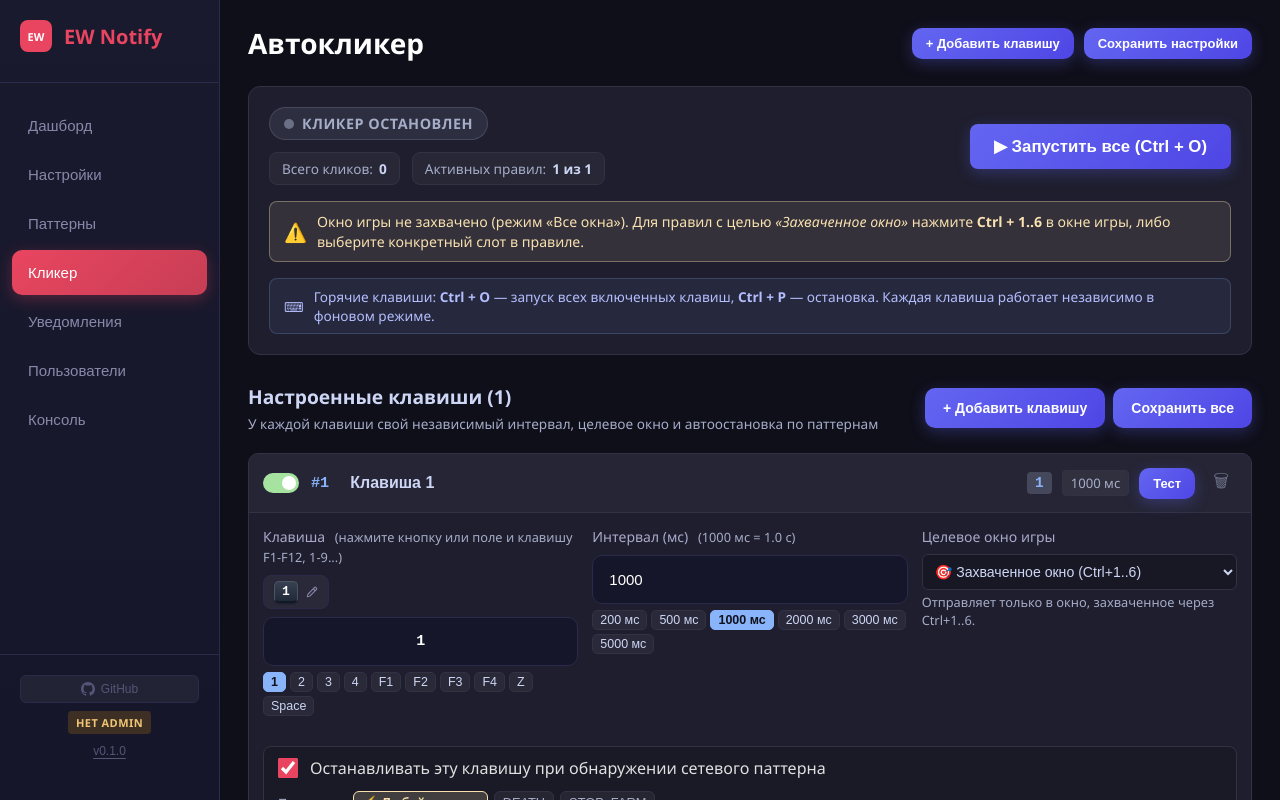
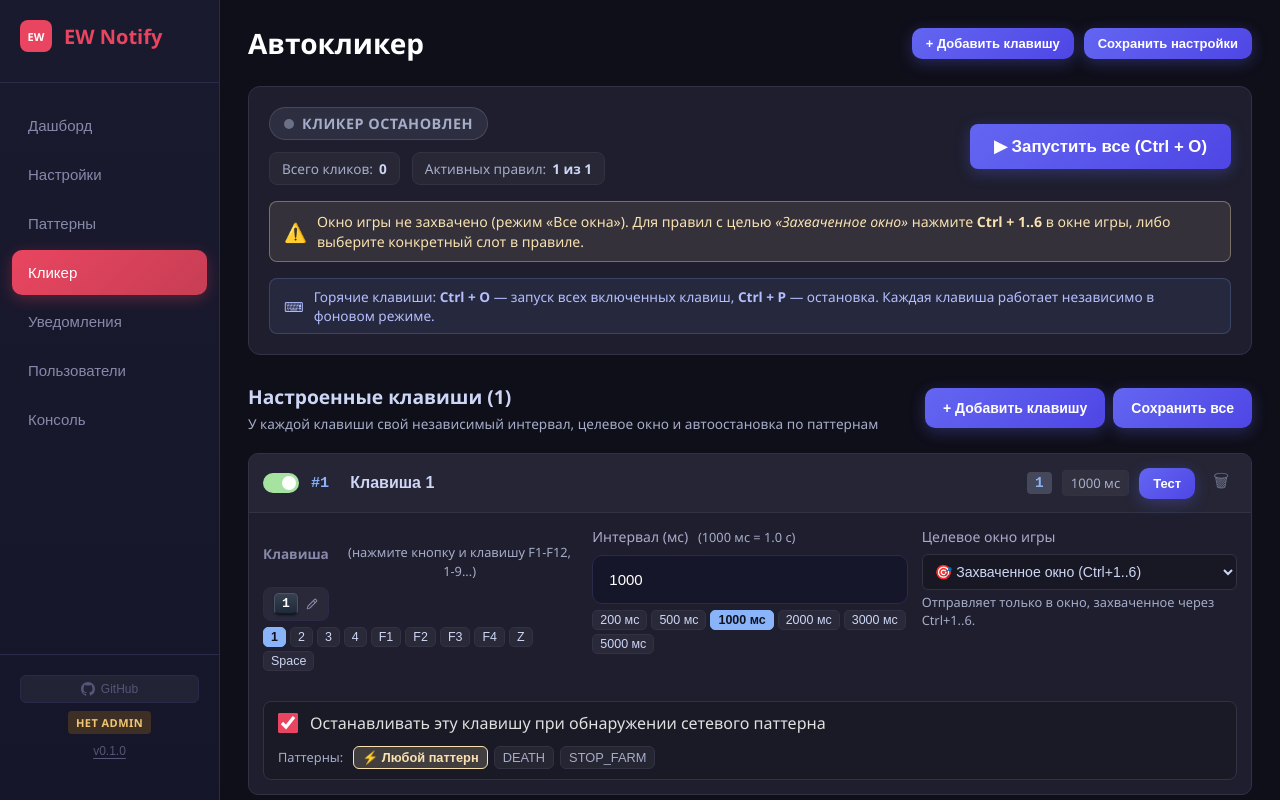
Before and after one commit to delio-no/ew-notify, a Svelte app: page / in a window 1280 px wide. Both pictures are taken after a click on the button "Кликер". Built offline with nearby package versions, Linux system fonts and the light colour scheme.

Commit message:
refactor(ui): remove redundant text input and keep only KeyRecorder in ClickerPage

```diff
--- a/src/components/pages/ClickerPage.svelte
+++ b/src/components/pages/ClickerPage.svelte
@@ -134,90 +134,6 @@
       rule.stop_patterns = rule.stop_patterns.filter((p) => p !== patName);
     } else {
       rule.stop_patterns = [...rule.stop_patterns, patName];
-    }
-  }
-
-  function handleKeyInput(e: KeyboardEvent, rule: ClickerRule) {
-    // Ignore standalone modifier presses
-    if (
-      ['Shift', 'Control', 'Alt', 'Meta'].includes(e.key) ||
-      ['ShiftLeft', 'ShiftRight', 'ControlLeft', 'ControlRight', 'AltLeft', 'AltRight', 'MetaLeft', 'MetaRight'].includes(e.code)
-    ) {
-      return;
-    }
-
-    e.preventDefault();
-    e.stopPropagation();
-
-    const code = e.code;
-    let keyName: string | null = null;
-
-    if (/^F([1-9]|1[0-9]|2[0-4])$/i.test(code)) {
-      keyName = code.toUpperCase();
-    } else if (code.startsWith('Key')) {
-      keyName = code.slice(3).toUpperCase();
-    } else if (code.startsWith('Digit')) {
-      keyName = code.slice(5);
-    } else if (code.startsWith('Numpad') && code.length === 7 && !isNaN(Number(code[6]))) {
-      keyName = `Numpad${code[6]}`;
-    } else {
-      switch (code) {
-        case 'Space':
-          keyName = 'Space';
-          break;
-        case 'Enter':
-        case 'NumpadEnter':
-          keyName = 'Enter';
-          break;
-        case 'Escape':
-          keyName = 'Escape';
-          break;
-        case 'Tab':
-          keyName = 'Tab';
-          break;
-        case 'Backspace':
-          keyName = 'Backspace';
-          break;
-        case 'Delete':
-          keyName = 'Delete';
-          break;
-        case 'Insert':
-          keyName = 'Insert';
-          break;
-        case 'Home':
-          keyName = 'Home';
-          break;
-        case 'End':
-          keyName = 'End';
-          break;
-        case 'PageUp':
-          keyName = 'PageUp';
-          break;
-        case 'PageDown':
-          keyName = 'PageDown';
-          break;
-        case 'ArrowUp':
-          keyName = 'Up';
-          break;
-        case 'ArrowDown':
-          keyName = 'Down';
-          break;
-        case 'ArrowLeft':
-          keyName = 'Left';
-          break;
-        case 'ArrowRight':
-          keyName = 'Right';
-          break;
-        default:
-          if (e.key && e.key.length === 1 && e.key.trim()) {
-            keyName = e.key.toUpperCase();
-          }
-          break;
-      }
-    }
-
-    if (keyName) {
-      rule.key = keyName;
     }
   }
 
@@ -384,22 +300,12 @@
           <div class="rule-fields-grid">
             <!-- Key Field -->
             <div class="form-group">
-              <label for="rule-key-{rule.id}">
+              <span class="field-title">
                 Клавиша
-                <span class="hint-text">(нажмите кнопку или поле и клавишу F1-F12, 1-9...)</span>
-              </label>
-              <div class="key-input-row">
+                <span class="hint-text">(нажмите кнопку и клавишу F1-F12, 1-9...)</span>
+              </span>
+              <div class="key-recorder-box">
                 <KeyRecorder bind:value={rule.key} />
-                <input
-                  id="rule-key-{rule.id}"
-                  type="text"
-                  class="rule-key-input"
-                  bind:value={rule.key}
-                  placeholder="F1..."
-                  maxlength="10"
-                  onkeydown={(e) => handleKeyInput(e, rule)}
-                  title="Кликните сюда и нажмите любую клавишу на клавиатуре (F1-F12, Space, буквы, цифры)"
-                />
               </div>
               <div class="quick-chips">
                 {#each quickKeys as qk}
@@ -830,20 +736,19 @@
     gap: 14px;
   }
 
-  .key-input-row {
+  .field-title {
+    font-size: 0.85rem;
+    font-weight: 600;
+    color: var(--text-muted, #a6adc8);
     display: flex;
     align-items: center;
-    gap: 8px;
-    flex-wrap: wrap;
+    gap: 6px;
+    margin-bottom: 6px;
   }
 
-  .rule-key-input {
-    width: 80px;
-    font-weight: 700;
-    font-family: monospace;
-    font-size: 1rem;
-    text-transform: uppercase;
-    text-align: center;
+  .key-recorder-box {
+    display: flex;
+    align-items: center;
   }
 
   .rule-target-select {
```
